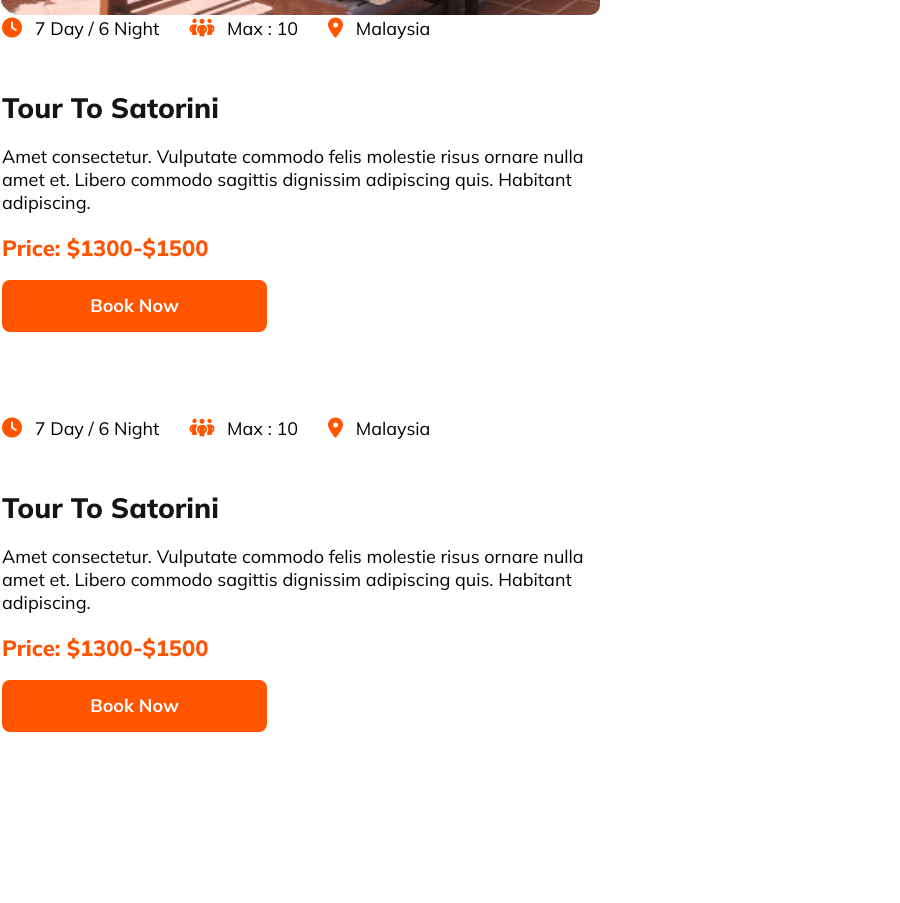
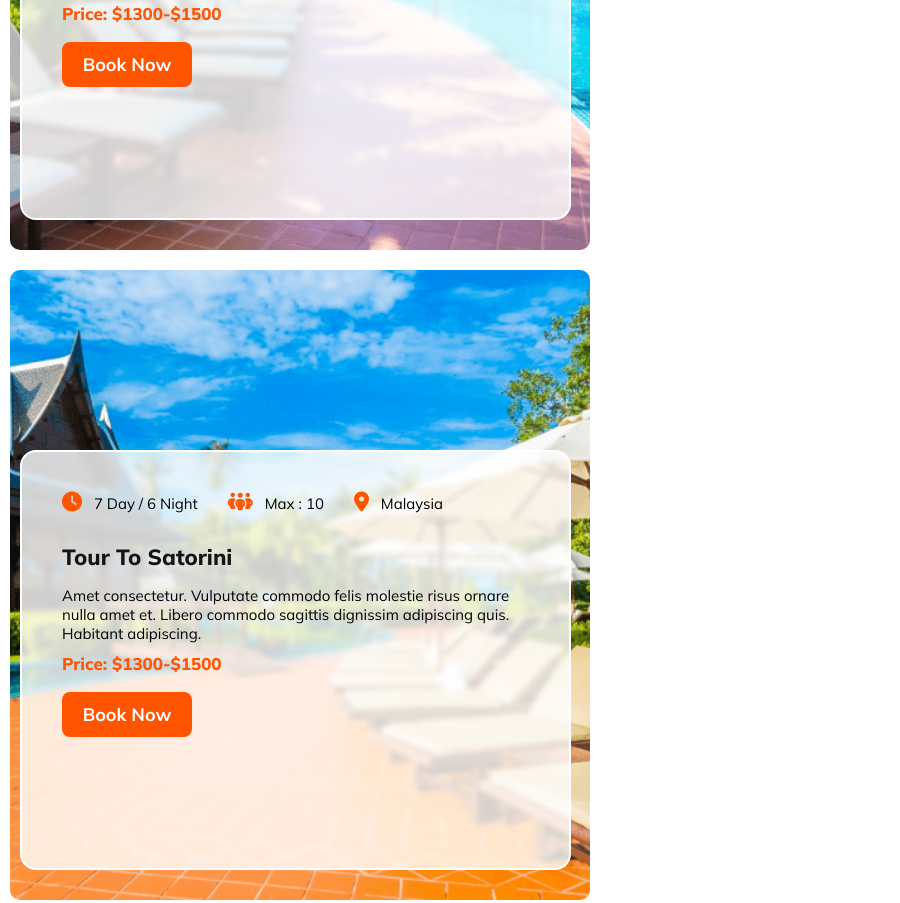
Before and after one commit to codewithToufikul/B9A2-Your-Travel, a plain HTML site: page index.html in a window 600 px wide. Shown: the part 6746-7649 px from the top of the page, 900 px wide, since content can reach past the window. Before the commit the page ends 7561 px from the top, so only its background shows below. Drawn offline with Linux system fonts and the light colour scheme.

Commit message:
deals an discount section done with full responsive

```diff
--- a/index.html
+++ b/index.html
@@ -168,7 +168,11 @@
 
 <!-- discount section -->
 
-        <section class="container">
+        <section id="deals-id" class="container">
+            <div class="deals-text">
+                <h1>Deals & Discounts</h1>
+                <p>Dolor sit amet consectetur. Diam volutpat neque habitasse pharetra odio sit massa. <br> Sodales dictumst nec nibh pellentesque.</p>
+            </div>
             <div class="discount-bg1">
                 <div id="all-text" class="discount-text1">
                     <div class="p-text">
@@ -180,7 +184,7 @@
                     <p>Amet consectetur. Vulputate commodo felis
                         molestie risus  ornare nulla amet et. Libero commodo sagittis dignissim adipiscing quis. Habitant adipiscing.</p>
                     <h4>Price: $1300-$1500</h4>
-                    <button class="prymari-btn">
+                    <button id="deals-btn" class="prymari-btn">
                         <a href="">Book Now</a>
                     </button>
                 </div>
@@ -196,13 +200,13 @@
                     <p>Amet consectetur. Vulputate commodo felis
                         molestie risus  ornare nulla amet et. Libero commodo sagittis dignissim adipiscing quis. Habitant adipiscing.</p>
                     <h4>Price: $1300-$1500</h4>
-                    <button class="prymari-btn">
+                    <button id="deals-btn" class="prymari-btn">
                         <a href="">Book Now</a>
                     </button>
                 </div>
             </div>
-            <div class="discount-bg3">
-                <div id="all-text" class="discount-text3">
+            <div class="discount-bg1">
+                <div id="all-text" class="discount-text1">
                     <div class="p-text">
                         <p><i class="fa-solid fa-clock"></i> 7 Day / 6 Night</p>
                         <p><i class="fa-solid fa-people-group"></i> Max : 10</p>
@@ -212,7 +216,7 @@
                     <p>Amet consectetur. Vulputate commodo felis
                         molestie risus  ornare nulla amet et. Libero commodo sagittis dignissim adipiscing quis. Habitant adipiscing.</p>
                     <h4>Price: $1300-$1500</h4>
-                    <button class="prymari-btn">
+                    <button id="deals-btn" class="prymari-btn">
                         <a href="">Book Now</a>
                     </button>
                 </div>
--- a/styles/style.css
+++ b/styles/style.css
@@ -371,6 +371,10 @@ nav{
     border: 1px solid rgba(233, 68, 68, 0.20);
     background: rgba(233, 68, 68, 0.05);
 }
+
+/* deals and discount section */
+
+
 .p-text{
     display: flex;
     gap: 30px;
@@ -417,21 +421,16 @@ nav{
 
 }
 .discount-text2{
-    width: 600px;
+    padding: 40px;
+    max-width: 600px;
     height: 400px;
     border-radius: 16px;
     border: 2px solid #FFF;
     background: rgba(255, 255, 255, 0.80);
     backdrop-filter: blur(2.5px);
-
-}
-.discount-text3{
-    width: 600px;
-    height: 400px;
-    border-radius: 16px;
-    border: 2px solid #FFF;
-    background: rgba(255, 255, 255, 0.80);
-    backdrop-filter: blur(2.5px);
+    position: relative;
+    top: 115px;
+    left: 130px;
 
 }
 .discount-bg1{
@@ -440,6 +439,33 @@ nav{
     background-size: cover;
     height: 630px;
     border-radius: 10px;
+    margin-bottom: 20px;
+}
+.discount-bg2{
+    background-image: url(../images/bbgg2.png);
+    background-repeat: no-repeat;
+    background-size: cover;
+    height: 630px;
+    border-radius: 10px;
+    margin-bottom: 20px;
+}
+.deals-text{
+    margin-top: 70px;
+}
+.deals-text h1{
+    color: #131318;
+    text-align: center;
+    text-align: center;
+    font-size: 40px;
+    font-weight: 800;
+    margin-bottom: 25px;
+}
+.deals-text p{
+    color: rgba(19, 19, 24, 0.70);
+    text-align: center;
+    font-size: 18px;
+    font-weight: 400;
+    margin-bottom: 40px;
 }
 
 
@@ -574,6 +600,45 @@ nav{
         #gcard{
             height: 330px;
         }
+            /* deals ans discount section */
+
+    .p-text{
+        margin-bottom: 20px;
+        flex-wrap: wrap;
+    }
+    #all-text h2{
+        font-size: 22px;
+        margin-bottom: 15px;
+    }
+    #all-text p{
+        font-size: 15px;
+        margin-bottom: 10px;
+    }
+    #all-text h4{
+        font-size: 17px;
+        margin-bottom: 18px;
+    }
+    #deals-btn{
+        width: 130px;
+        height: 45px;
+    }
+    .discount-text1, .discount-text2{
+        width: 95%;
+        position: relative;
+        top: 180px;
+        left: 70px;
+
+
+    }
+    #deals-id{
+        margin: 0px 10px 0px 10px;
+    }
+    .discount-bg1{
+        background-position: bottom;
+    }
+    .discount-bg2{
+        background-position: bottom;
+    }
 }
 
 /* for small devices like mobile phone */
@@ -753,4 +818,48 @@ nav{
     #gcard{
         height: 330px;
     }
+
+    /* deals ans discount section */
+
+    .deals-text h1{
+        font-size: 25px;
+    }
+    .p-text{
+        margin-bottom: 20px;
+        flex-wrap: wrap;
+    }
+    #all-text h2{
+        font-size: 22px;
+        margin-bottom: 15px;
+    }
+    #all-text p{
+        font-size: 15px;
+        margin-bottom: 10px;
+    }
+    #all-text h4{
+        font-size: 17px;
+        margin-bottom: 18px;
+    }
+    #deals-btn{
+        width: 130px;
+        height: 45px;
+    }
+    .discount-text1, .discount-text2{
+        width: 95%;
+        height: 420px;
+        position: relative;
+        top: 180px;
+        left: 10px;
+
+
+    }
+    #deals-id{
+        margin: 0px 10px 0px 10px;
+    }
+    .discount-bg1{
+        background-position: bottom;
+    }
+    .discount-bg2{
+        background-position: bottom;
+    }
 }
```
Also changed, not shown: Images/bbgg2.png (renamed from Images/Group 40.png).
